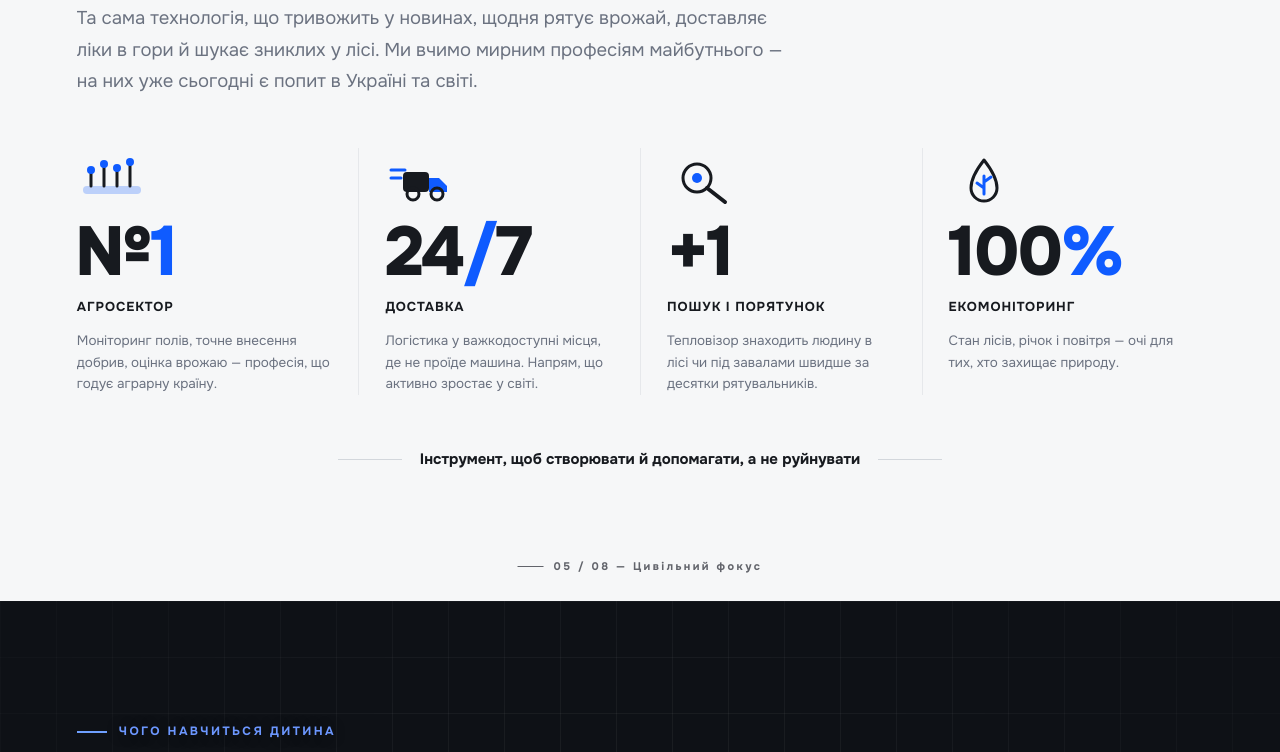
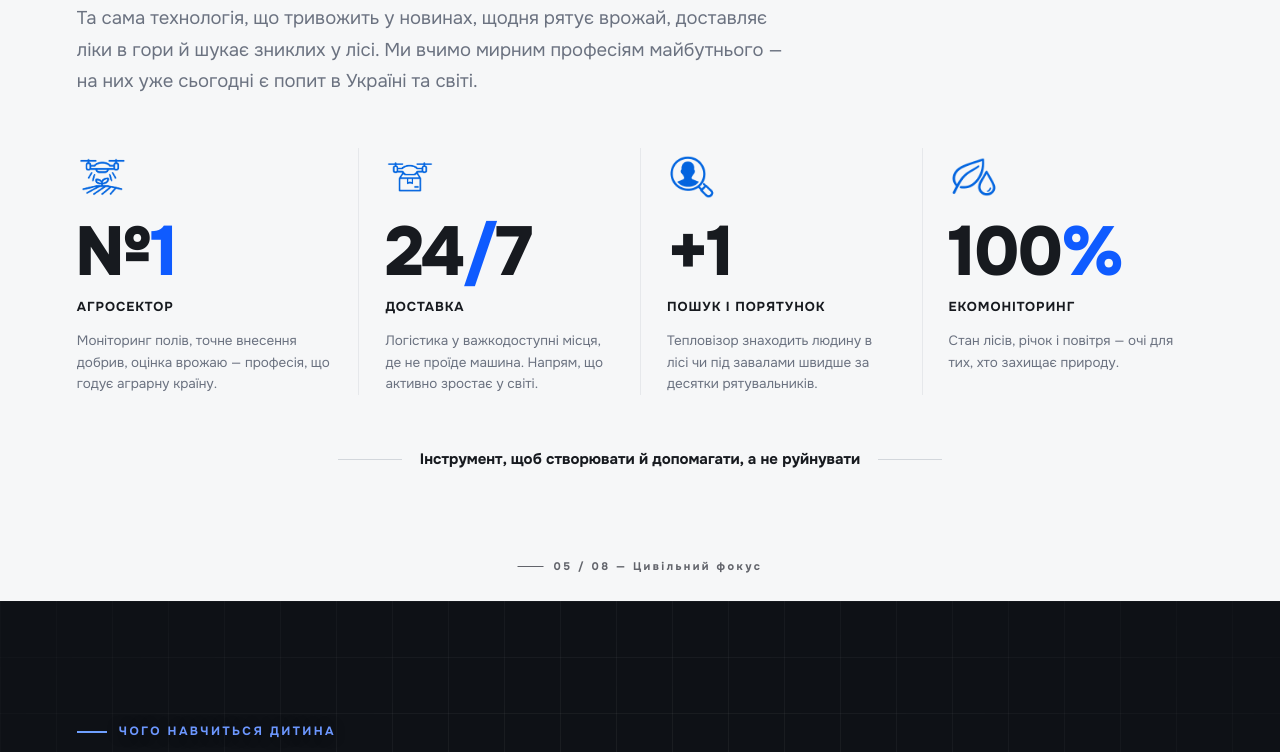
Before and after one commit to Syla-Ednosti-NGO/syla-ednosti-ngo.github.io, a plain HTML site: page landing/parents-raster.html in a window 1280 px wide. Shown: the part 3512-4264 px from the top of the page. Drawn offline with Linux system fonts and the light colour scheme.

Commit message:
landing(raster): parents civilian-use cell icons -> ChatGPT transparent set
agro / delivery / search-rescue / eco — sheet-generated + sliced.

Co-Authored-By: Claude Opus 4.8 <noreply@anthropic.com>

```diff
--- a/landing/parents-raster.html
+++ b/landing/parents-raster.html
@@ -290,6 +290,7 @@
 
 </style>
 <style id="gen-raster">
+.pp-cell-ic img{height:50px;width:auto;display:block;}
 .pp-vh-ic img{height:56px;width:auto;display:block;margin:0 auto;}
 .pp-path-bg{display:flex;align-items:center;justify-content:center;}
 .pp-path-bg img{width:100%;height:auto;opacity:.55;}
@@ -423,43 +424,25 @@
     <p class="pp-lead">Та сама технологія, що тривожить у новинах, щодня рятує врожай, доставляє ліки в гори й шукає зниклих у лісі. Ми вчимо мирним професіям майбутнього — на них уже сьогодні є попит в Україні та світі.</p>
     <div class="pp-deck">
       <div class="pp-cell">
-        <span class="pp-cell-ic" aria-hidden="true"><svg viewBox="0 0 70 54" xmlns="http://www.w3.org/2000/svg" aria-hidden="true">
-          <rect x="6" y="34" width="58" height="8" rx="4" fill="#0F5BFF" opacity=".25"/>
-          <path d="M14 34 V20 M27 34 V14 M40 34 V18 M53 34 V12" stroke="#171A1F" stroke-width="3" stroke-linecap="round"/>
-          <circle cx="14" cy="18" r="4" fill="#0F5BFF"/><circle cx="27" cy="12" r="4" fill="#0F5BFF"/>
-          <circle cx="40" cy="16" r="4" fill="#0F5BFF"/><circle cx="53" cy="10" r="4" fill="#0F5BFF"/>
-        </svg></span>
+        <span class="pp-cell-ic" aria-hidden="true"><img class="gen-ico" src="../brand/img/gen-ic-agro.png" alt=""></span>
         <span class="pp-cell-num">№<span class="pp-u">1</span></span>
         <span class="pp-cell-label">Агросектор</span>
         <p class="pp-cell-note">Моніторинг полів, точне внесення добрив, оцінка врожаю — професія, що годує аграрну країну.</p>
       </div>
       <div class="pp-cell">
-        <span class="pp-cell-ic" aria-hidden="true"><svg viewBox="0 0 70 54" xmlns="http://www.w3.org/2000/svg" aria-hidden="true">
-          <rect x="18" y="20" width="26" height="20" rx="4" fill="#171A1F"/>
-          <path d="M44 26 h10 l8 8 v6 h-18 z" fill="#0F5BFF"/>
-          <circle cx="28" cy="42" r="6" fill="none" stroke="#171A1F" stroke-width="3"/>
-          <circle cx="52" cy="42" r="6" fill="none" stroke="#171A1F" stroke-width="3"/>
-          <path d="M6 18 h14 M6 26 h10" stroke="#0F5BFF" stroke-width="3" stroke-linecap="round"/>
-        </svg></span>
+        <span class="pp-cell-ic" aria-hidden="true"><img class="gen-ico" src="../brand/img/gen-ic-delivery.png" alt=""></span>
         <span class="pp-cell-num">24<span class="pp-u">/</span>7</span>
         <span class="pp-cell-label">Доставка</span>
         <p class="pp-cell-note">Логістика у важкодоступні місця, де не проїде машина. Напрям, що активно зростає у світі.</p>
       </div>
       <div class="pp-cell">
-        <span class="pp-cell-ic" aria-hidden="true"><svg viewBox="0 0 70 54" xmlns="http://www.w3.org/2000/svg" aria-hidden="true">
-          <circle cx="30" cy="26" r="14" fill="none" stroke="#171A1F" stroke-width="3"/>
-          <path d="M40 36 L58 50" stroke="#171A1F" stroke-width="4" stroke-linecap="round"/>
-          <circle cx="30" cy="26" r="5" fill="#0F5BFF"/>
-        </svg></span>
+        <span class="pp-cell-ic" aria-hidden="true"><img class="gen-ico" src="../brand/img/gen-ic-rescue.png" alt=""></span>
         <span class="pp-cell-num">+1</span>
         <span class="pp-cell-label">Пошук і порятунок</span>
         <p class="pp-cell-note">Тепловізор знаходить людину в лісі чи під завалами швидше за десятки рятувальників.</p>
       </div>
       <div class="pp-cell">
-        <span class="pp-cell-ic" aria-hidden="true"><svg viewBox="0 0 70 54" xmlns="http://www.w3.org/2000/svg" aria-hidden="true">
-          <path d="M35 8 C24 22 22 30 22 36 a13 13 0 0 0 26 0 c0 -6 -2 -14 -13 -28 Z" fill="none" stroke="#171A1F" stroke-width="3" stroke-linejoin="round"/>
-          <path d="M35 24 v18 M35 30 l7 -5 M35 36 l-7 -5" stroke="#0F5BFF" stroke-width="3" stroke-linecap="round"/>
-        </svg></span>
+        <span class="pp-cell-ic" aria-hidden="true"><img class="gen-ico" src="../brand/img/gen-ic-eco.png" alt=""></span>
         <span class="pp-cell-num">100<span class="pp-u">%</span></span>
         <span class="pp-cell-label">Екомоніторинг</span>
         <p class="pp-cell-note">Стан лісів, річок і повітря — очі для тих, хто захищає природу.</p>
```
Also changed, not shown: brand/img/gen-ic-agro.png (added), brand/img/gen-ic-delivery.png (added), brand/img/gen-ic-eco.png (added), brand/img/gen-ic-rescue.png (added).
